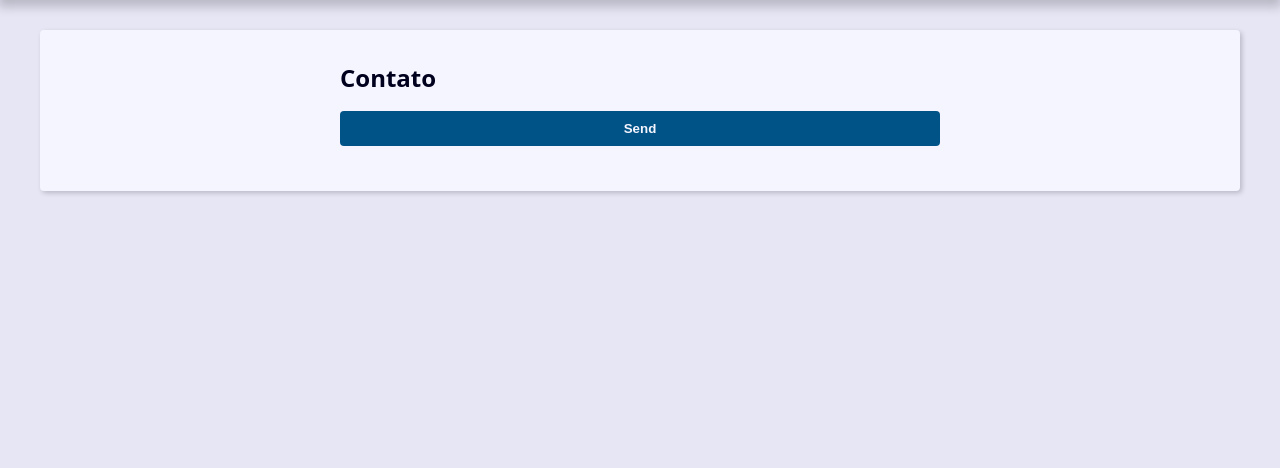
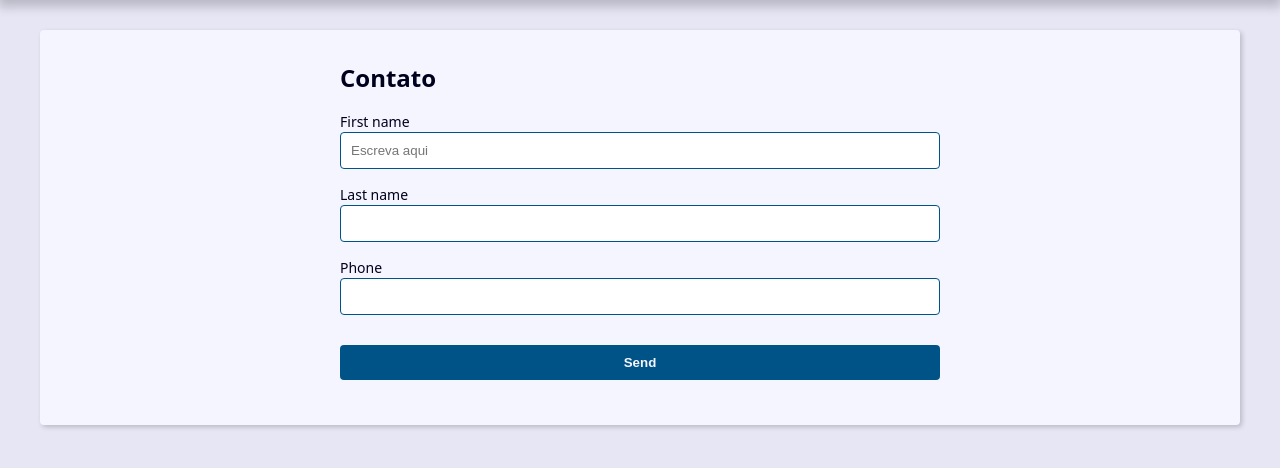
Before and after one commit to eduardosilvazz/projeto-agenda, a Django app: page /contact/create/ in a window 1280 px wide. Shown: the part 239-707 px from the top of the page. Run offline with Django 5.2, Linux system fonts and the light colour scheme.

Commit message:
Created a dynamic form

```diff
--- /dev/null
+++ b/contact/forms.py
@@ -0,0 +1,39 @@
+from django import forms
+from django.core.exceptions import ValidationError
+from . import models
+
+class ContactForm(forms.ModelForm):
+    class Meta:
+        model = models.Contact
+        fields = (
+            'first_name', 'last_name', 'phone',
+        )
+        widgets = {
+            'first_name': forms.TextInput(
+                attrs={
+                    'class': 'classe-a classe b',
+                    'placeholder': 'Escreva aqui',
+                }
+            )
+        }
+
+    def clean(self):
+        # cleaned_data = self.cleaned_data
+
+        self.add_error(
+            'first_name',
+            ValidationError(
+                'Mensagem de erro',
+                code='invalid'
+            )
+        )
+
+        self.add_error(
+            'first_name',
+            ValidationError(
+                'Mensagem de erro 2',
+                code='invalid'
+            )
+        )
+
+        return super().clean()
--- a/contact/models.py
+++ b/contact/models.py
@@ -18,7 +18,7 @@ class Category(models.Model):
 class Contact(models.Model):
     first_name = models.CharField(max_length=60)
     last_name = models.CharField(max_length=60, blank=True)
-    phone = models.CharField(max_length=15)
+    phone = models.CharField(max_length=50)
     email = models.EmailField(max_length=200, blank=True)
     created_date = models.DateTimeField(default=timezone.now)
     description = models.TextField(blank=True)
--- a/contact/templates/contact/create.html
+++ b/contact/templates/contact/create.html
@@ -12,28 +12,34 @@
         >
           {% csrf_token %}
 
-            <table>
-             {{ form }}
-            </table>
- {% comment %}          <div class="form-content">
+        <div class="form-content">
+
+          {% for field in form %}
             <div class="form-group">
-              <label for="id_first_name">first_name</label>
-              <input type="text" name="first_name" maxlength="255" id="id_first_name">
+              <label for="{{ field.id_for_label }}">{{ field.label }}</label>
+              {{ field }}
+              {{ field.errors}}
+            </div>
+           {% endfor %}
+          </div>
+
+        {% if form.non_field_errors %}
+          <div class="form-content">
+            <div class="form-group">
+              <div class="message error">
+                {{ form.non_field_errors }}
+              </div>
             </div>
           </div>
+        {% endif %}
 
+
+        <div class="form-content">
           <div class="form-group">
-            <label for="id_last_name">last_name</label>
-            <input type="text" name="last_name" maxlength="255" id="id_last_name">
+            <button class="btn" type="submit">Send</button>
           </div>
         </div>
-           {% endcomment %}
-          <div class="form-content">
-            <div class="form-group">
-              <button class="btn" type="submit">Send</button>
-            </div>
-          </div>
 
         </form>
-      </div>
+    </div>
 {% endblock content %}
--- a/contact/views/contact_forms.py
+++ b/contact/views/contact_forms.py
@@ -1,26 +1,23 @@
-from django import forms
-from django.shortcuts import get_object_or_404, redirect, render
-from django.http import Http404
-from django.db.models import Q
-from django.core.paginator import Paginator
 
-from contact.models import Contact
+from django.shortcuts import render
 
-class ContactForm(forms.ModelForm):
-    class Meta:
-        model = Contact
-        fields = (
-            'first_name', 'last_name', 'phone'
-        )
+from contact.forms import ContactForm
 
 
 def create(request):
+    if request.method == 'POST':
+        context = {
+             'form': ContactForm(request.POST)
+         }
+
+        return render(
+            request,
+            'contact/create.html',
+            context
+        )
+
     context = {
         'form': ContactForm()
     }
 
-    context = {
-
-
-    }
     return render(request, 'contact/create.html', context)
```
